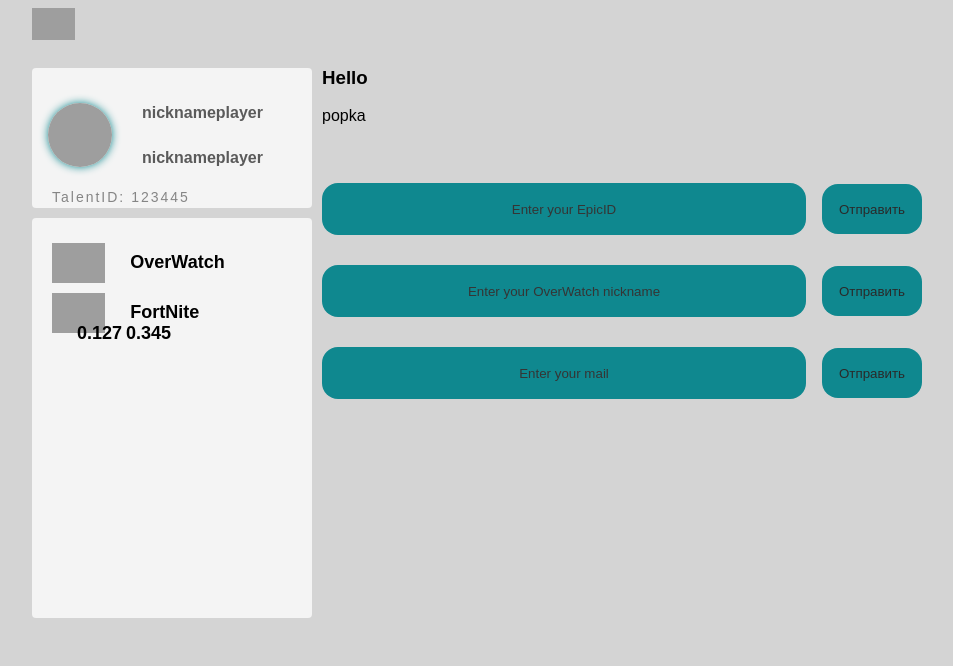
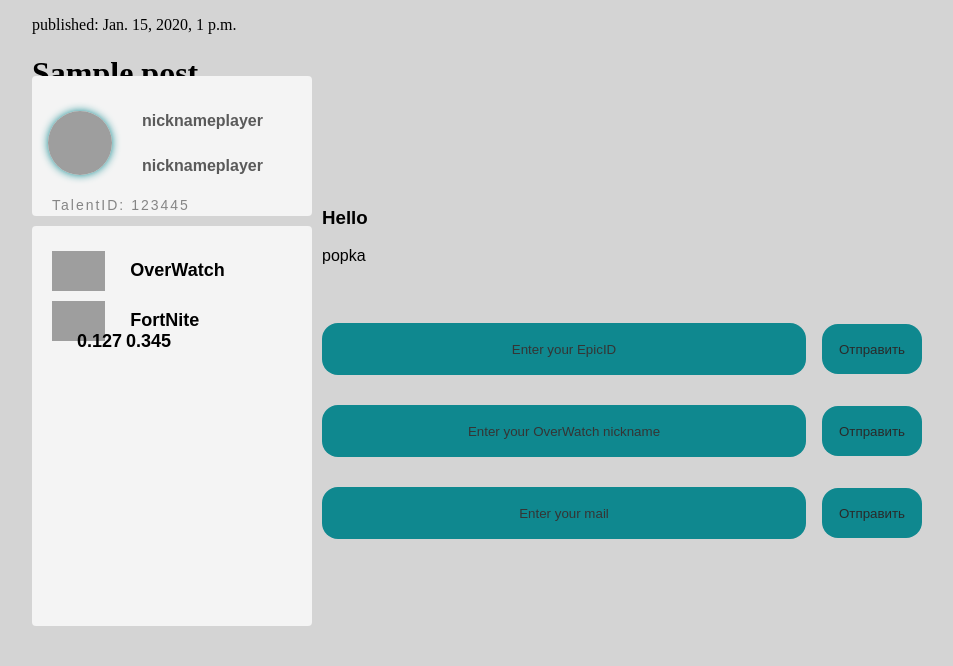
Before and after one commit to refnost/FirstRepos-DjangoSite, a Django app: page / in a window 1280 px wide. Shown: the top 666 px of the page, without its empty margins (158-1111 px from the left). Before the commit the page ends 618 px from the top, so only its background shows below. Run offline with Django 3.2, Linux system fonts and the light colour scheme; tables that the repository leaves empty hold one stand-in row (values such as "Sample post"); grey boxes are pictures that could not be loaded.

Commit message:
some updates

```diff
--- a/KruzhokSite/templates/profile/index.html
+++ b/KruzhokSite/templates/profile/index.html
@@ -8,6 +8,13 @@
 </head>
 <body>
 	<div class="board">
+		{% for post in posts %}
+		<div>
+			<p>published: {{ post.published_date }}</p>
+			<h1><a>{{ post.title }}</a></h1>
+			<p>{{ post.text|linebreaksbr }}</p>
+		</div>
+		{% endfor %}
 		<div class="top">
 			<img src="https://talent.kruzhok.org/images/talent_logo_black.svg" alt="avatar">
 		</div>
--- a/KruzhokSite/views.py
+++ b/KruzhokSite/views.py
@@ -1,4 +1,7 @@
 from django.shortcuts import render
+from .models import Post
+from django.utils import timezone
 
 def profile(request):
-    return render(request, 'profile/index.html', {})
+    posts = Post.objects.all()
+    return render(request, 'profile/index.html', {'posts': posts})
```
